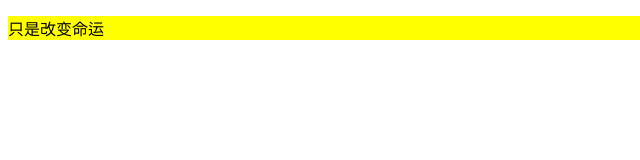
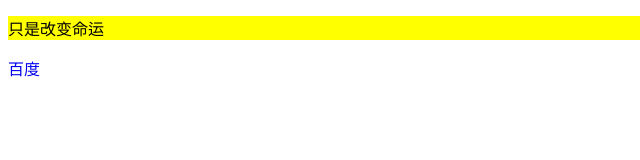
Before and after one commit to paopao218/myproject, a plain HTML site: page index.html in a window 1280 px wide. Shown: the full height of the page, 0-640 px from the left. Drawn offline with Linux system fonts and the light colour scheme.

Commit message:
添加了a标签11：38 02/19

```diff
--- a/css/style.css
+++ b/css/style.css
@@ -1,3 +1,6 @@
 p{
     background:#ff0;
 }
+a{
+    text-decoration: none;
+}
--- a/index.html
+++ b/index.html
@@ -10,5 +10,6 @@
 </head>
 <body>
     <p>只是改变命运</p>
+    <a href="http://www.baidu.com">百度</a>
 </body>
 </html>
```
